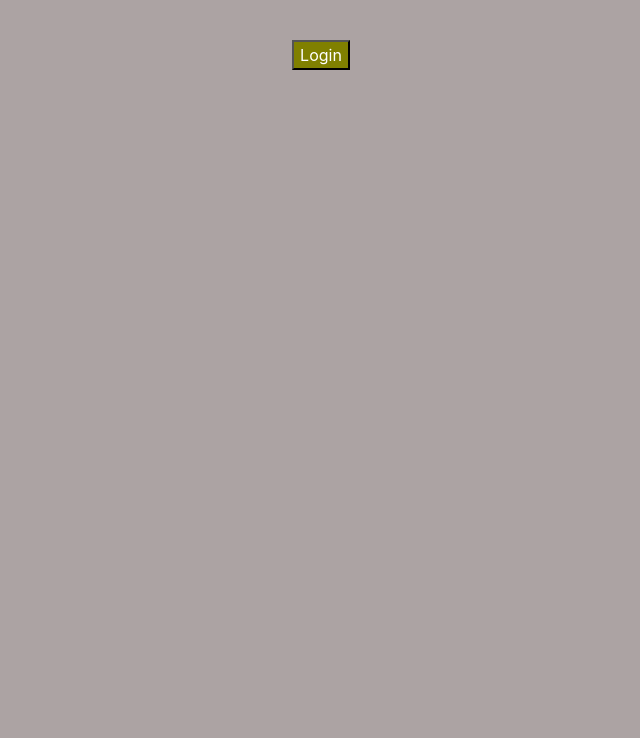
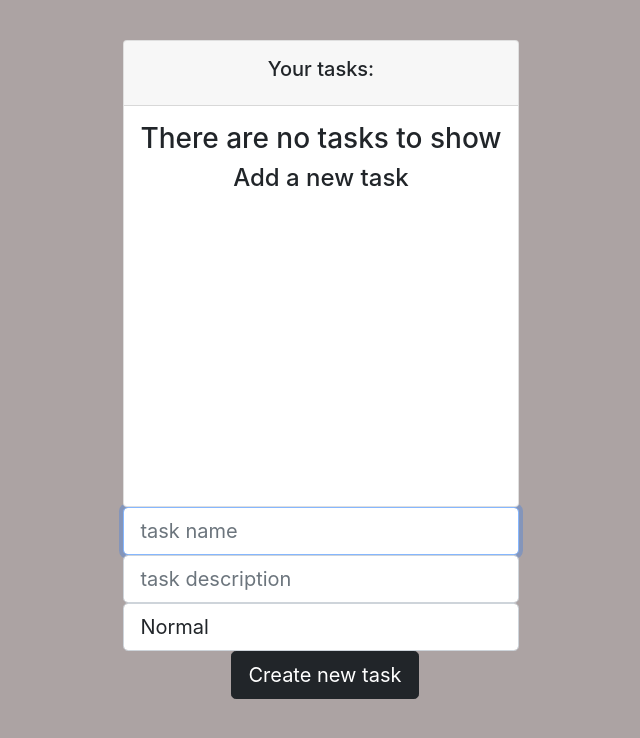
Before and after one commit to Gao83/React-OpenBootcamp, a React (Create React App) app: page / in a window 1280 px wide. Shown: the top 738 px of the page, without its empty margins (319-959 px from the left). Built offline with nearby package versions, Linux system fonts and the light colour scheme.

Commit message:
conditional rendering in task_list and taskForm

```diff
--- a/src/App.js
+++ b/src/App.js
@@ -17,10 +17,10 @@ function App() {
         {/* <GreetingFunction name='Martin' lastName='Gutierrez' /> */}
         {/* <ComponenteA name='isaac' lastName='Miralles' email='isaacmiralles@gmail.com' /> */}
         {/* <ComponenteB name='Isaac' lastName='Miralles' email='isaacmiralles@gmail.com' /> */}
-        {/* <TaskListComponent /> */}
+        <TaskListComponent />
         {/* <GreetingStyled name='Martin' /> */}
         {/* <Father /> */}
-        <OptionalRender />
+        {/* <OptionalRender /> */}
     </div>
   );
 }
--- a/src/components/container/task_list.jsx
+++ b/src/components/container/task_list.jsx
@@ -8,13 +8,13 @@ import TaskForm from '../pure/forms/taskForm'
 
 function TaskListComponent() {
 
-    const defaultTask1 = new Task('Example 1', 'Default description 1', true, LEVELS.NORMAL)
-    const defaultTask2 = new Task('Example 2', 'Default description 2', false, LEVELS.URGENT)
-    const defaultTask3 = new Task('Example 3', 'Default description 3', false, LEVELS.BLOCKING)
+    // const defaultTask1 = new Task('Example 1', 'Default description 1', true, LEVELS.NORMAL)
+    // const defaultTask2 = new Task('Example 2', 'Default description 2', false, LEVELS.URGENT)
+    // const defaultTask3 = new Task('Example 3', 'Default description 3', false, LEVELS.BLOCKING)
 
 
 
-    const [tasks, setTasks] = useState([defaultTask1, defaultTask2, defaultTask3]);
+    const [tasks, setTasks] = useState([]);
     const [loading, setLoading] = useState(true);
 
 
@@ -45,20 +45,13 @@ function TaskListComponent() {
     }
 
     function addTask(task) {
-        const index = tasks.indexOf(task)
         const tempTask = [...tasks]
         tempTask.push(task)
         setTasks(tempTask)
     }
 
+    const Table = () => {
         return (
-        <div>
-            <div className='col-12'>
-                <div className='card'>
-                    <div className='card-header p-3'>
-                        <h5> Your tasks:</h5>
-                    </div>
-                    <div className='card-body' data-mdb-perfect-scrollbar='true' style={{ position: 'relative', height: '400px' }}>
             <table>
                 <thead>
                     <tr>
@@ -82,11 +75,36 @@ function TaskListComponent() {
                     })}
                 </tbody>
             </table>
+        )
+    }
+
+    let taskTable;
+
+    if (tasks.length > 0) {
+        taskTable = <Table />
+    } else {
+        taskTable =
+            <div>
+                <h3>There are no tasks to show</h3>
+                <h4>Add a new task</h4>
+            </div>
+    }
+
+
+    return (
+        <div>
+            <div className='col-12'>
+                <div className='card'>
+                    <div className='card-header p-3'>
+                        <h5> Your tasks:</h5>
+                    </div>
+                    <div className='card-body' data-mdb-perfect-scrollbar='true' style={{ position: 'relative', height: '400px' }}>
+                        {taskTable}
                     </div>
                 </div>
             </div>
             <TaskForm
-                add={addTask}>
+                add={addTask} length={tasks.length}>
             </TaskForm>
 
         </div>
--- a/src/components/pure/forms/taskForm.jsx
+++ b/src/components/pure/forms/taskForm.jsx
@@ -3,7 +3,7 @@ import PropTypes from 'prop-types';
 import { LEVELS } from '../../../models/levels.enum'
 import { Task } from '../../../models/task.class'
 
-function TaskForm({ add }) {
+function TaskForm({ add, length }) {
     const nameRef = useRef()
     const descriptionRef = useRef()
     const levelRef = useRef(LEVELS.NORMAL)
@@ -15,33 +15,49 @@ function TaskForm({ add }) {
             descriptionRef.current.value,
             false,
             levelRef.current.value
-
         )
 
         add(newTask)
         e.target.reset()
     }
 
+    const normalStyle = {
+        color: 'blue',
+        fontWeight: 'bold'
+    }
+
+
+    const urgentlStyle = {
+        color: 'yellow',
+        fontWeight: 'bold'
+    }
+
+    const blockingStyle = {
+        color: 'tomato',
+        fontWeight: 'bold'
+    }
 
     return (
         <form onSubmit={addTask} className='d-flex justify-content-center align-items-center mb-4'>
             <div className='form-outline flex-fill'>
-                <input ref={nameRef} type="text" id='inputName' className='form-control form-control-lg' required autoFocus placeholder='task name'/>
-                <input ref={descriptionRef} type="text" id='inputDescription' className='form-control form-control-lg' required  placeholder='task description'/>
-                <label htmlFor="selectLevel" className='sr-only'>Priority</label>
-                <select ref={levelRef} defaultValue={LEVELS.NORMAL} id='selecLevel'>
-                    <option value={LEVELS.NORMAL}>Normal</option>
-                    <option value={LEVELS.URGENT}>Urgent</option>
-                    <option value={LEVELS.BLOCKING}>Blocking</option>
+                <input ref={nameRef} type="text" id='inputName' className='form-control form-control-lg' required autoFocus placeholder='task name' />
+                <input ref={descriptionRef} type="text" id='inputDescription' className='form-control form-control-lg' required placeholder='task description' />
+                <select ref={levelRef} defaultValue={LEVELS.NORMAL} id='selecLevel' className='form-control form-control-lg'>
+                    <option value={LEVELS.NORMAL} style={normalStyle}>Normal</option>
+                    <option value={LEVELS.URGENT} style={urgentlStyle}>Urgent</option>
+                    <option value={LEVELS.BLOCKING} style={blockingStyle}>Blocking</option>
 
                 </select>
+                <button type='submit' className='btn btn-dark btn-lg ms-2'>
+                    {length > 0 ? 'Add task' : 'Create new task'}
+                </button>
             </div>
-            <button type='submit' className='btn btn-dark btn-lg ms-2'>Add</button>
         </form>
     )
 }
 
 TaskForm.propTypes = {
-    add: PropTypes.func.isRequired
+    add: PropTypes.func.isRequired,
+    length: PropTypes.number.isRequired
 }
 export default TaskForm
--- a/src/components/pure/taskComponent.jsx
+++ b/src/components/pure/taskComponent.jsx
@@ -45,8 +45,17 @@ const TaskComponent = ({ task, complete, remove }) => {
             (<i onClick={() => complete(task)} className='bi-toggle-off task-action' style={{ color: 'grey', fontWeight: 'bold' }}></i>)
     }
 
+    const taskCompleted = {
+        color: 'grey',
+        textDecoration: 'line-through'
+    }
+
+    const taskPending = {
+        color: 'tomato',
+        fontWeight: 'bold'
+    }
     return (
-        <tr className='fw-normal'>
+        <tr className='fw-normal' style={task.completed ? taskCompleted : taskPending}>
             <th>
                 <span className='ms-2'>{task.name}</span>
             </th>
@@ -57,18 +66,16 @@ const TaskComponent = ({ task, complete, remove }) => {
                 <span className='align-middle'>{taskLevelBadge()}</span>
             </td>
             <td className='align-middle'> {taskCompletedIcon()}
-                <i onClick={() => remove (task)} className='bi-trash task-action' style={{ color: 'tomato' }}></i>
+                <i onClick={() => remove(task)} className='bi-trash task-action' style={{ color: 'tomato' }}></i>
             </td>
         </tr>
-    );
-};
-
+    )
+}
 
 TaskComponent.propTypes = {
     task: PropTypes.instanceOf(Task).isRequired,
     complete: PropTypes.func.isRequired,
     remove: PropTypes.func.isRequired
-};
-
+}
 
 export default TaskComponent;
```
Also changed, not shown: src/styles/task.scss (+11 -1 lines). Lines whose indentation alone changed are shown as unchanged.
